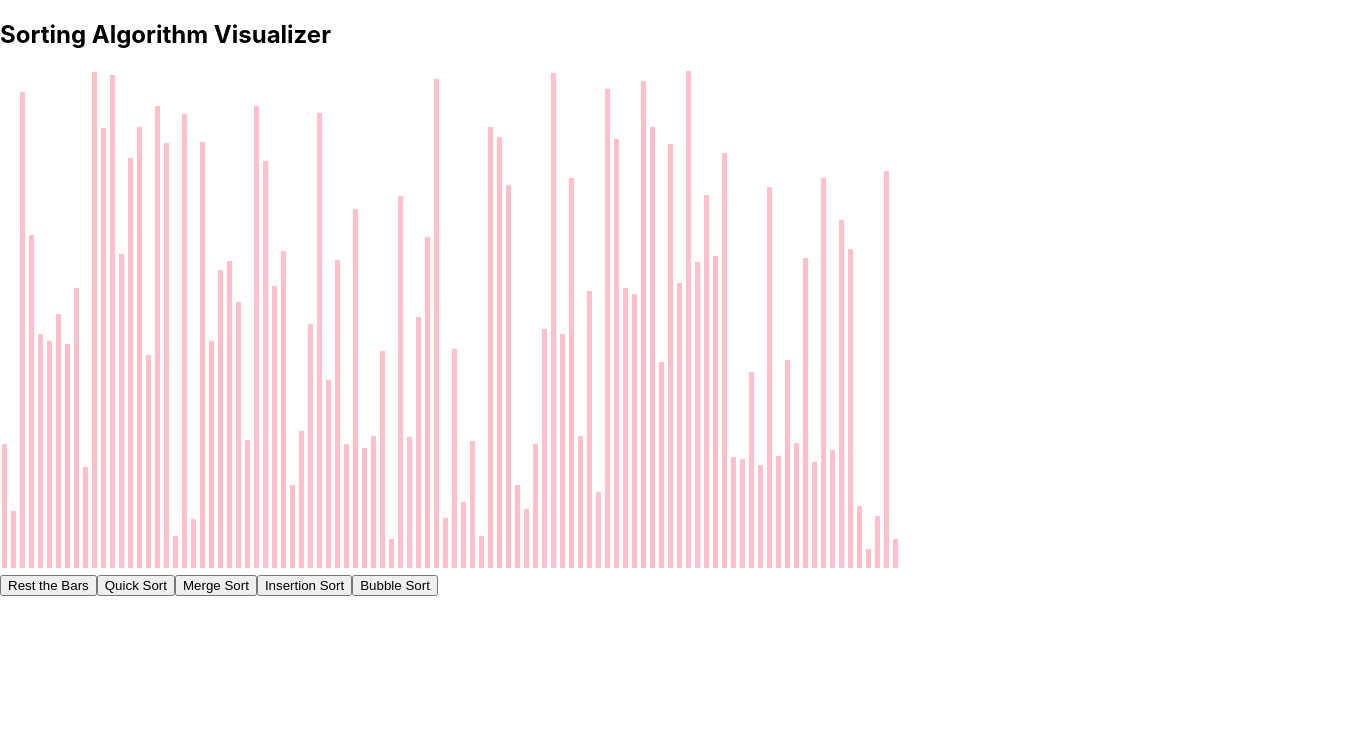
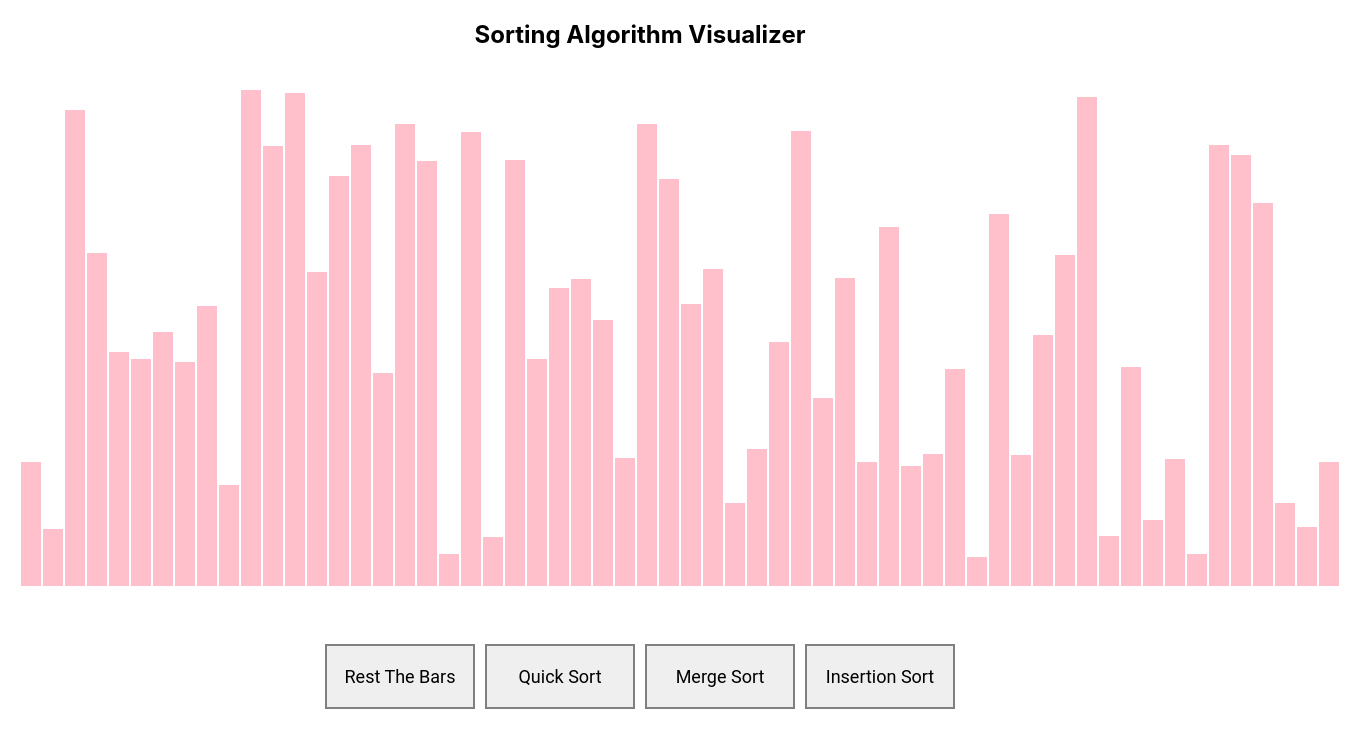
Before and after one commit to 895623741x/sorting-visualizer-project, a React (Create React App) app: page / in a window 1280 px wide. Shown: the top 748 px of the page, 1360 px wide, since content can reach past the window. Built offline with nearby package versions, Linux system fonts and the light colour scheme.

Commit message:
add tooltip

```diff
--- a/package.json
+++ b/package.json
@@ -3,6 +3,7 @@
   "version": "0.1.0",
   "private": true,
   "dependencies": {
+    "@material-ui/core": "^4.11.4",
     "@testing-library/jest-dom": "^5.14.1",
     "@testing-library/react": "^11.2.7",
     "@testing-library/user-event": "^12.8.3",
--- a/src/Visualizer.css
+++ b/src/Visualizer.css
@@ -1,10 +1,108 @@
+.header,
+.bars-area,
+.buttons {
+   display: table;
+   margin: 0 auto;
+}
+
+.bars-area {
+   padding: 20px;
+   height: 530px;
+   width: max-content;
+}
+
+.buttons > button {
+   margin: 5px 5px 5px 5px;
+
+   border: 2px solid grey;
+}
+
 .bar-area {
    position: absolute;
 }
 
 .bar {
-   width: 5px;
+   font-size: 1px;
+   position: relative;
+   width: 20px;
    display: inline-block;
-   margin: 2px;
+   margin: 1px;
    background-color: blueviolet;
 }
+
+.bar::before,
+.bar::after {
+   --scale: 0;
+   --tooltip-color: #333;
+   --arrow-size: 5px;
+
+   position: absolute;
+   top: -0.25rem;
+   left: 50%;
+   transform: translateX(-50%) translateY(var(--translate-y, 0)) scale(var(--scale));
+   transition: 150ms transform;
+   transform-origin: bottom center;
+}
+
+.bar::before {
+   --translate-y: calc(-100% - var(--arrow-size));
+   content: attr(data-tooltip);
+   color: white;
+   padding: 2px;
+   border-radius: 0.3rem;
+   text-align: center;
+   width: max-content;
+   max-width: 100%;
+   background: var(--tooltip-color);
+}
+
+.bar:hover::before,
+.bar:hover::after {
+   --scale: 1;
+}
+
+.bar::after {
+   --translate-y: calc(-1 * var(--arrow-size));
+   content: "";
+   border: var(--arrow-size) solid transparent;
+   border-top-color: var(--tooltip-color);
+}
+
+/* button css */
+
+.buttons > button {
+   text-align: center;
+   display: inline-block;
+   position: relative;
+   text-decoration: none;
+   text-transform: capitalize;
+   /* background-color: - add your own background-color */
+   font-family: "Roboto", sans-serif; /* put your font-family */
+   font-size: 18px;
+
+   padding: 20px 0px;
+   width: 150px;
+   overflow: hidden;
+   transition: all 0.2s linear 0s;
+}
+
+/* button css */
+
+@media (max-width: 320px) {
+   /* smartphones, portrait iPhone, portrait 480x320 phones (Android) */
+}
+@media (max-width: 480px) {
+   /* smartphones, Android phones, landscape iPhone */
+}
+@media (max-width: 600px) {
+   /* portrait tablets, portrait iPad, e-readers (Nook/Kindle), landscape 800x480 phones (Android) */
+}
+@media (max-width: 801px) {
+   /* tablet, landscape iPad, lo-res laptops ands desktops */
+}
+@media (max-width: 1025px) {
+   /* big landscape tablets, laptops, and desktops */
+}
+@media (max-width: 1281px) {
+   /* hi-res laptops and desktops */
+}
--- a/src/Visualizer.js
+++ b/src/Visualizer.js
@@ -10,16 +10,19 @@ function Visualizer() {
    const [isSorting, setIsSorting] = useState(false);
    const [isFinished, setIsFinished] = useState(false);
    const containerRef = useRef(null);
+
    console.log(arrays);
+
    const initializeArrays = () => {
       if (isSorting) return;
 
       if (isFinished) {
-         resetBarsColor();
+         // resetBarsColor();
+         resetArrayColour();
       }
       setIsFinished(false);
       const array = [];
-      for (let i = 0; i < 100; i++) {
+      for (let i = 0; i < 60; i++) {
          array.push(randomizeValues(10, 500));
       }
       setArrays(array);
@@ -42,93 +45,92 @@ function Visualizer() {
       animateArrayUpdate(animations);
    };
 
-   const animateArrayUpdate = (animations) => {
+   // Bubble Sort
+
+   function animateArrayUpdate(animations) {
       if (isSorting) return;
       setIsSorting(true);
-
       animations.forEach(([comparison, swapped], index) => {
          setTimeout(() => {
             if (!swapped) {
                if (comparison.length === 2) {
                   const [i, j] = comparison;
-                  render(i);
-                  render(j);
+                  animateArrayAccess(i);
+                  animateArrayAccess(j);
                } else {
                   const [i] = comparison;
-                  render(i);
+                  animateArrayAccess(i);
                }
             } else {
-               setArrays((prevArray) => {
+               setArrays((prevArr) => {
                   const [k, newValue] = comparison;
-                  const newArray = [...prevArray];
-                  newArray[k] = newValue;
-                  return newArray;
+                  const newArr = [...prevArr];
+                  newArr[k] = newValue;
+                  return newArr;
                });
             }
          }, index * 5);
+      });
+      setTimeout(() => {
+         animateSortedArray();
+      }, animations.length * 5);
+   }
 
-         setTimeout(() => {
-            animateSortedArray();
-         }, animations.length * 5);
-      });
-   };
+   function animateArrayAccess(index) {
+      const arrayBars = containerRef.current.children;
+      const arrayBarStyle = arrayBars[index].style;
+      setTimeout(() => {
+         arrayBarStyle.backgroundColor = "red";
+      }, 5);
+      setTimeout(() => {
+         arrayBarStyle.backgroundColor = "";
+      }, 5 * 2);
+   }
 
-   const render = (index) => {
-      const bars = containerRef.current.children;
-      const barStyle = bars[index].style;
-
-      //rendering the bar
-      setTimeout(() => {
-         barStyle.backgroundColor = "red";
-      }, 5);
-
-      // after we render the bar
-      setTimeout(() => {
-         barStyle.backgroundColor = "";
-      }, 10);
-   };
-
-   const animateSortedArray = () => {
-      const bars = containerRef.current.children;
-
-      for (let i = 0; i < bars.length; i++) {
-         const barStyle = bars[i].style;
-
-         setTimeout(() => {
-            barStyle.backgroundColor = "purple";
-         }, i * 5);
+   function animateSortedArray() {
+      const arrayBars = containerRef.current.children;
+      for (let i = 0; i < arrayBars.length; i++) {
+         const arrayBarStyle = arrayBars[i].style;
+         setTimeout(() => (arrayBarStyle.backgroundColor = "purple"), i * 5);
       }
-
       setTimeout(() => {
          setIsFinished(true);
          setIsSorting(false);
-      }, bars.length * 5);
-   };
+      }, arrayBars.length * 5);
+   }
 
-   const resetBarsColor = () => {
-      const bars = containerRef.current.children;
-
-      for (let i = 0; i < bars.length; i++) {
-         bars[i].style.backgroundColor = "pink";
+   function resetArrayColour() {
+      const arrayBars = containerRef.current.children;
+      for (let i = 0; i < arrays.length; i++) {
+         const arrayBarStyle = arrayBars[i].style;
+         arrayBarStyle.backgroundColor = "pink";
       }
-   };
+   }
 
    return (
-      <div>
+      <div className="container">
          <div className="header">
             <h2>Sorting Algorithm Visualizer</h2>
          </div>
          <div className="bars-area" ref={containerRef}>
             {arrays.map((value, index) => (
-               <div className="bar" style={{ height: `${value}px`, backgroundColor: "pink" }} key={index}></div>
+               <div
+                  className="bar"
+                  style={{ height: `${value}px`, backgroundColor: "pink" }}
+                  data-tooltip={value}
+                  key={index}
+               >
+                  {/* <div className="avatar" data-tooltip={value}></div> */}
+               </div>
             ))}
          </div>
          <div className="buttons">
             <button onClick={initializeArrays}>Rest the Bars</button>
-            <button onClick={quickSort}>Quick Sort</button>
+            <button onClick={quickSort} className="login-btn">
+               Quick Sort
+            </button>
             <button onClick={mergeSort}>Merge Sort</button>
             <button onClick={insertionSort}>Insertion Sort</button>
-            <button>Bubble Sort</button>
          </div>
       </div>
    );
```
Also changed, not shown: 1 other file (tests, documents, lock files or other folders).
